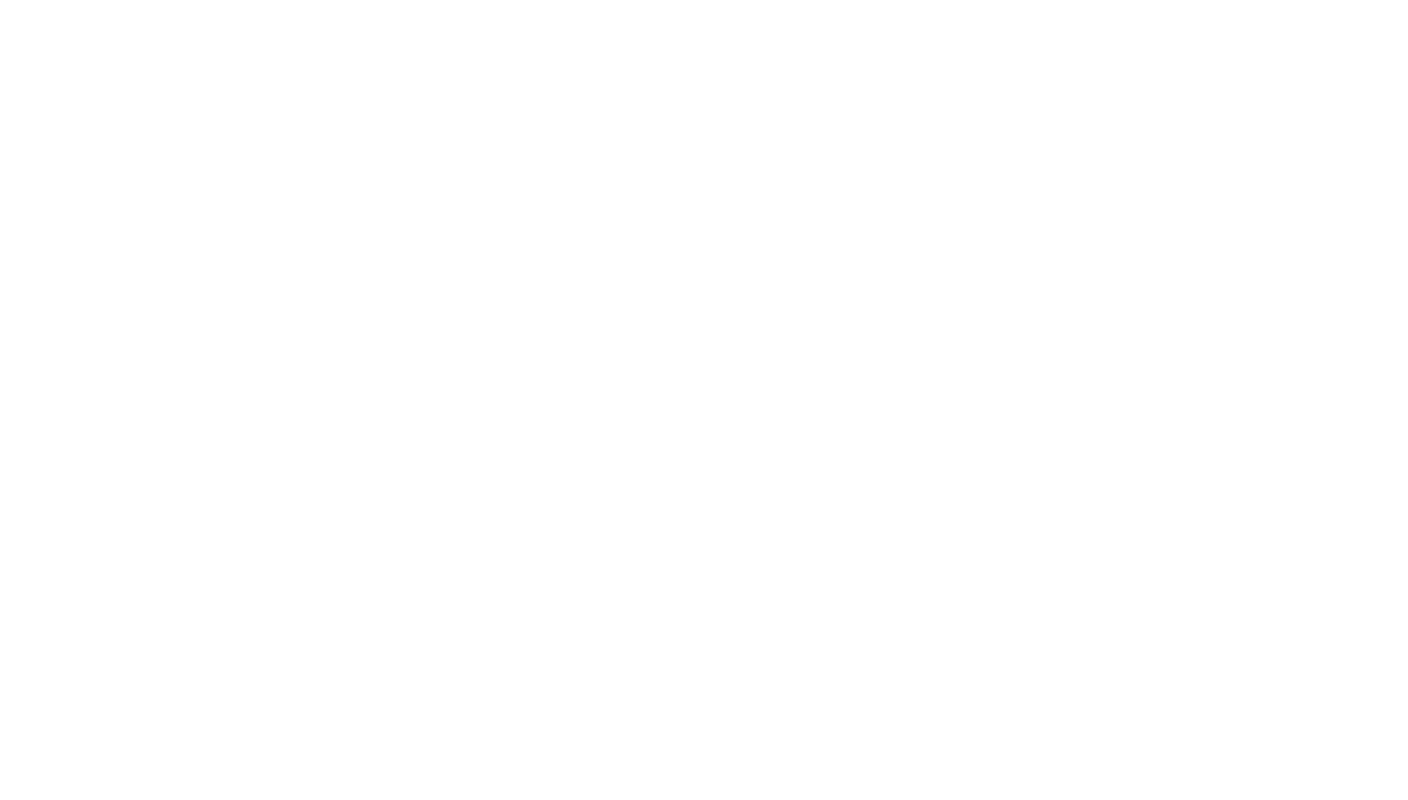
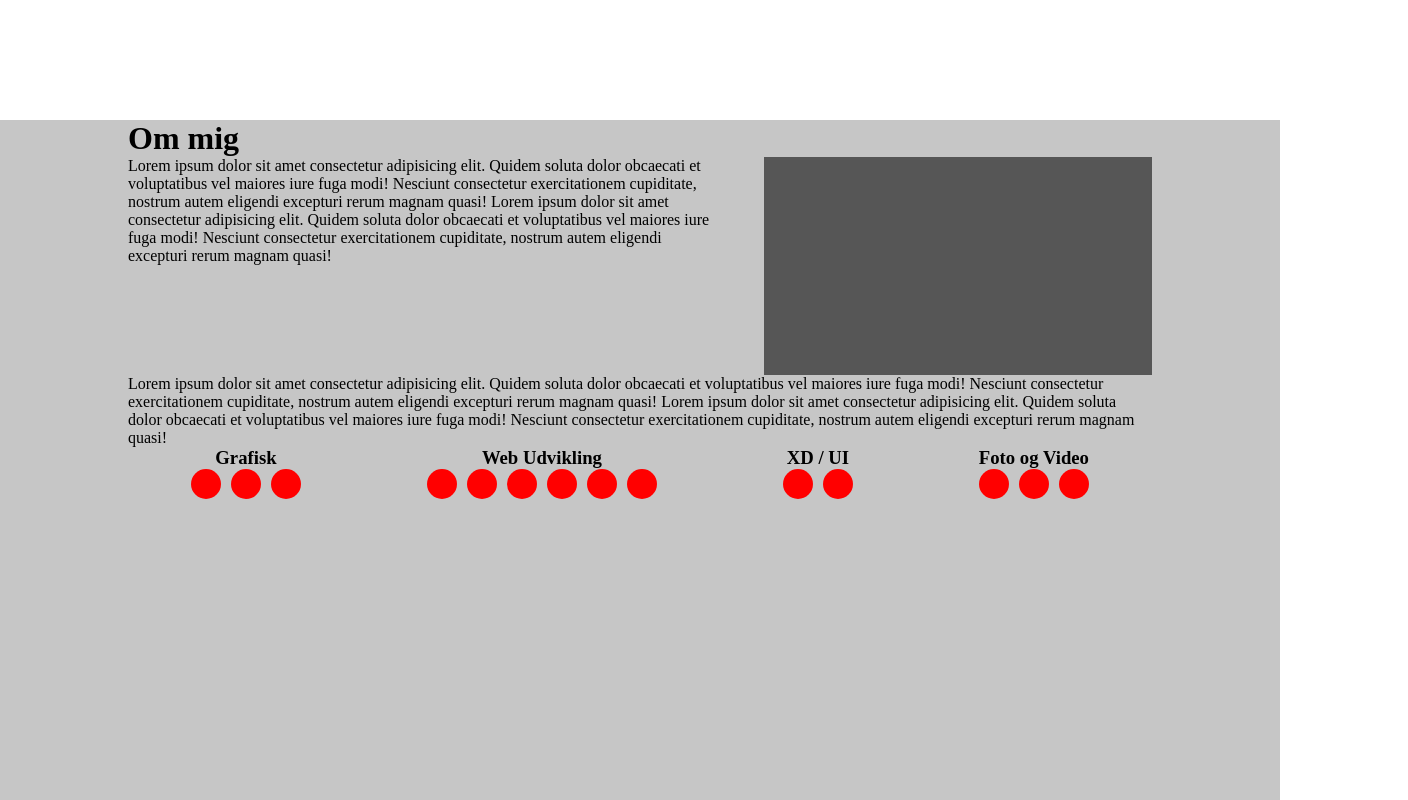
Before and after one commit to smw22/Portfolio, a Vue app in the folder Portfolio/: page / in a window 1280 px wide. Shown: the part 680-1480 px from the top of the page, 1408 px wide, since content can reach past the window. Before the commit the page ends 808 px from the top, so only its background shows below. Built offline with nearby package versions, Linux system fonts and the light colour scheme.

Commit message:
header-body-intro

```diff
--- a/Portfolio/src/App.vue
+++ b/Portfolio/src/App.vue
@@ -2,16 +2,21 @@
 import { RouterView } from 'vue-router'
 import PortfolioHeader from './components/PortfolioHeader.vue';
 import FirstSection from './components/FirstSection.vue';
+import SecondSection from './components/SecondSection.vue';
 </script>
 
 <template>
   <PortfolioHeader/>
   <FirstSection/>
+  <SecondSection/>
 
   <RouterView />
 </template>
 
-<style scoped lang="scss">
+<style lang="scss">
+body {
+  margin: 0 !important;
+}
 *{
   margin: 0;
   padding: 0;
--- a/Portfolio/src/components/FirstSection.vue
+++ b/Portfolio/src/components/FirstSection.vue
@@ -1,5 +1,6 @@
 <script setup>
 </script>
+
 
 <template>
     <div class="container">
@@ -18,9 +19,9 @@
     </div>
 </template>
 
+
 <style lang="scss" scoped>
     .container{
-        position: absolute;
         height: 100vh;
         display: flex;
         align-items: center;
--- a/Portfolio/src/components/PortfolioHeader.vue
+++ b/Portfolio/src/components/PortfolioHeader.vue
@@ -13,6 +13,8 @@
             <ul>
                 <li class="nav-links">HJEMME</li>
                 <li class="nav-links">OM MIG</li>
+                <li class="nav-links">PROJEKTER</li>
+                <li class="nav-links">KONTAKT</li>
             </ul>
         </nav>
     </div>
@@ -27,6 +29,7 @@
         top:0;
         left: 0;
         width: 100%;
+        height: 80px;
         display: flex;
         justify-content: space-around;
         align-items: center;
@@ -39,7 +42,9 @@
                 gap: 50px;
                 .nav-links{
                 color: #000;
-                list-style-type: none
+                list-style-type: none;
+                font-family: 'poppins';
+                font-weight: 500;
                 }
             }
 
--- /dev/null
+++ b/Portfolio/src/components/SecondSection.vue
@@ -0,0 +1,94 @@
+<script setup>
+
+</script>
+
+
+<template>
+    <div class="second-container">
+        <h1>Om mig</h1>
+        <div class="about-me-text-box">
+            <p>
+                Lorem ipsum dolor sit amet consectetur adipisicing elit. Quidem soluta dolor obcaecati et voluptatibus vel maiores iure fuga modi! Nesciunt consectetur exercitationem cupiditate, nostrum autem eligendi excepturi rerum magnam quasi!
+                Lorem ipsum dolor sit amet consectetur adipisicing elit. Quidem soluta dolor obcaecati et voluptatibus vel maiores iure fuga modi! Nesciunt consectetur exercitationem cupiditate, nostrum autem eligendi excepturi rerum magnam quasi!
+            </p>
+            <div class="cv-video">
+
+            </div>
+        </div>
+        <p>
+            Lorem ipsum dolor sit amet consectetur adipisicing elit. Quidem soluta dolor obcaecati et voluptatibus vel maiores iure fuga modi! Nesciunt consectetur exercitationem cupiditate, nostrum autem eligendi excepturi rerum magnam quasi!
+            Lorem ipsum dolor sit amet consectetur adipisicing elit. Quidem soluta dolor obcaecati et voluptatibus vel maiores iure fuga modi! Nesciunt consectetur exercitationem cupiditate, nostrum autem eligendi excepturi rerum magnam quasi!
+        </p>
+        <div class="tech-stack">
+            <div class="tech-stack-item">
+                <h3>Grafisk</h3>
+                <div class="tech-stack-item-apps">
+                    <div class="app"></div>
+                    <div class="app"></div>
+                    <div class="app"></div>
+                </div>
+            </div>
+            <div class="tech-stack-item">
+                <h3>Web Udvikling</h3>
+                <div class="tech-stack-item-apps">
+                    <div class="app"></div>
+                    <div class="app"></div>
+                    <div class="app"></div>
+                    <div class="app"></div>
+                    <div class="app"></div>
+                    <div class="app"></div>
+                </div>
+            </div>
+            <div class="tech-stack-item">
+                <h3>XD / UI</h3>
+                <div class="tech-stack-item-apps">
+                    <div class="app"></div>
+                    <div class="app"></div>
+                </div>
+            </div>
+            <div class="tech-stack-item">
+                <h3>Foto og Video</h3>
+                <div class="tech-stack-item-apps">
+                    <div class="app"></div>
+                    <div class="app"></div>
+                    <div class="app"></div>
+                </div>
+            </div>
+        </div>
+    </div>
+</template>
+
+
+<style lang="scss" scoped>
+    .second-container{
+        // width: 80%;
+        padding: 0 10%;
+        height: 100vh;
+        background-color: rgb(198, 198, 198);
+        margin: 0 auto;
+        .about-me-text-box{
+            display: flex;
+            gap: 50px;
+            .cv-video{
+            width: 2000px;
+            aspect-ratio: 16/9;
+            background-color: rgb(86, 86, 86);
+        }
+        }
+        .tech-stack{
+            display: flex;
+            justify-content: space-around;
+            text-align: center;
+            .tech-stack-item-apps{
+            display: flex;
+            gap: 10px;
+                .app{
+                    width: 30px;
+                    height: 30px;
+                    border-radius: 100%;
+                    background-color: red;
+                }
+            }
+        }
+    }
+</style>
```
Also changed, not shown: 1 other file (tests, documents, lock files or other folders).
